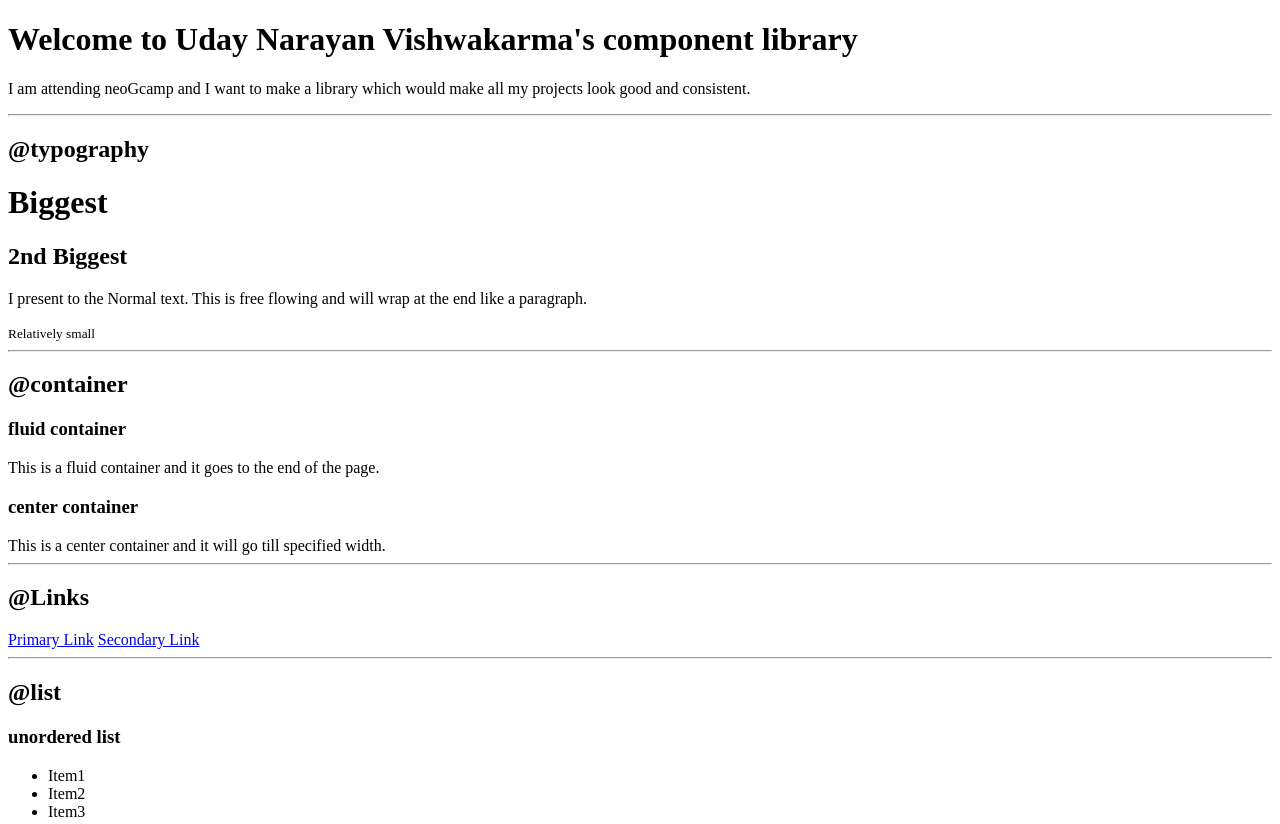
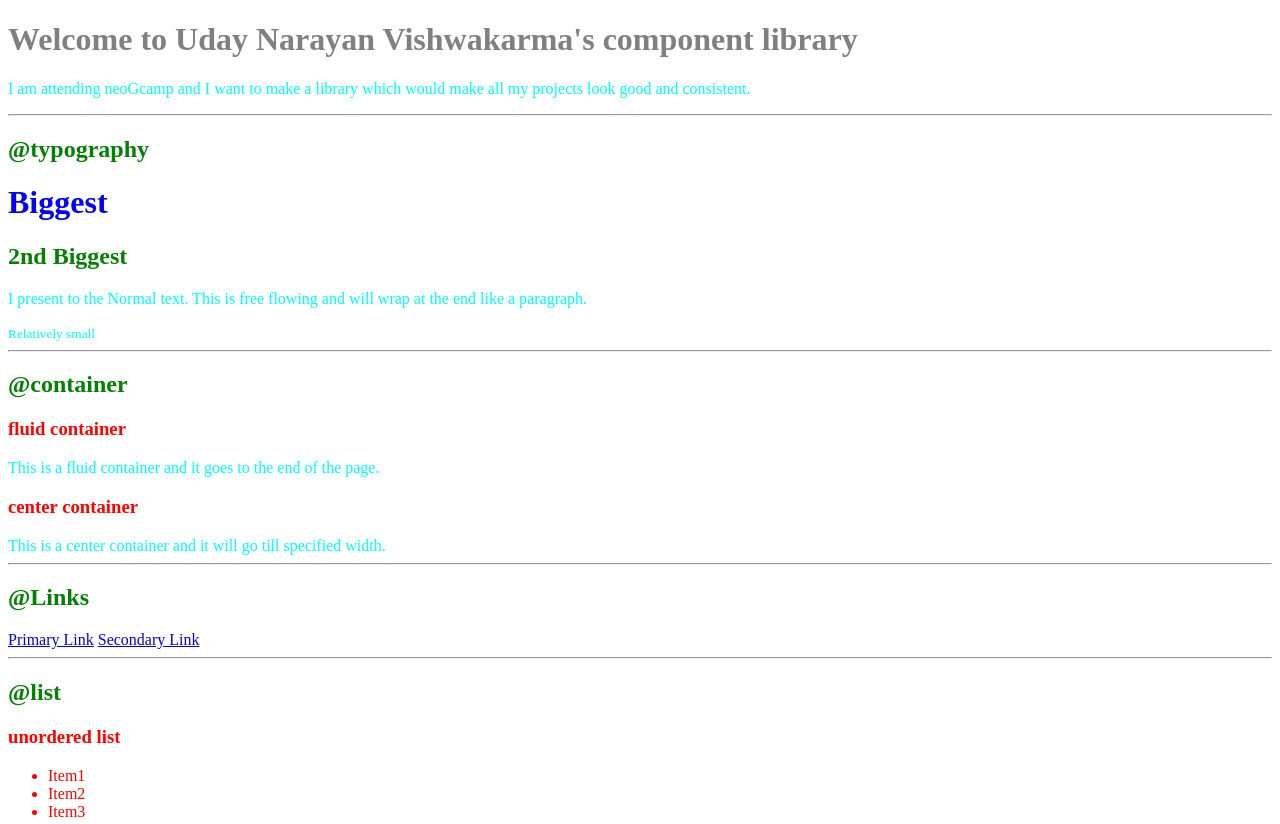
Before and after one commit to unvhulk/NeogcampLesson3, a plain HTML site: page index.html in a window 1280 px wide. Shown: the top 824 px of the page. Drawn offline with Linux system fonts and the light colour scheme.

Commit message:
CSS import and selectors

```diff
--- a/index.html
+++ b/index.html
@@ -6,28 +6,37 @@
     <meta http-equiv="X-UA-Compatible" content="IE=edge">
     <meta name="viewport" content="width=device-width, initial-scale=1.0">
     <title>Componet Library</title>
+    <!--CSS way 1:Style tag
+         <style>
+        body{
+            color:red;
+        }
+    </style> -->
+    <!-- Third way CSS : ext Link -->
+    <link href="styles.css" rel="stylesheet">
 </head>
 
 <body>
-    <h1>Welcome to Uday Narayan Vishwakarma's component library</h1>
-    <p>I am attending neoGcamp and I want to make a library which would make all my projects look good and consistent.
+    <!-- Second way of CSS <h1 style="color:red">Welcome to Uday Narayan Vishwakarma's component library</h1> -->
+    <h1 id="lib-header">Welcome to Uday Narayan Vishwakarma's component library</h1>
+    <p class="para">I am attending neoGcamp and I want to make a library which would make all my projects look good and consistent.
     </p>
     <hr>
     <h2>@typography</h2>
     <h1>Biggest</h1>
     <h2>2nd Biggest</h2>
-    <p>I present to the Normal text. This is free flowing and will wrap at the end like a paragraph.</p>
-    <small>Relatively small</small>
+    <p class="para">I present to the Normal text. This is free flowing and will wrap at the end like a paragraph.</p>
+    <small class="para">Relatively small</small>
 
     <hr>
 
     <h2>@container</h2>
 
     <h3>fluid container</h3>
-    <div>This is a fluid container and it goes to the end of the page.</div>
+    <div class="para">This is a fluid container and it goes to the end of the page.</div>
 
     <h3>center container</h3>
-    <div>This is a center container and it will go till specified width.</div>
+    <div class="para">This is a center container and it will go till specified width.</div>
 
     <hr>
 
--- /dev/null
+++ b/styles.css
@@ -0,0 +1,15 @@
+body{
+    color:red;
+}
+h1{
+    color:blue;
+}
+h2{
+    color:green;
+}
+#lib-header{
+    color:grey;
+}
+.para{
+    color:cyan;
+}
```
